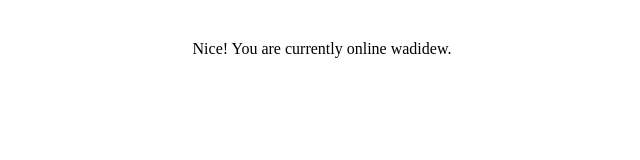
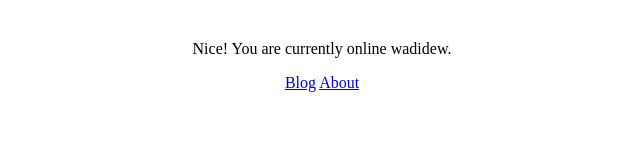
Before and after one commit to mabalegend/pewea, a plain HTML site: page index.html in a window 1280 px wide. Shown: the whole page, without its empty margins (318-958 px from the left). Drawn offline with Linux system fonts and the light colour scheme.

Commit message:
Update index.html

```diff
--- a/index.html
+++ b/index.html
@@ -13,6 +13,8 @@ if('serviceWorker' in navigator) {
  <body>
    <div style="text-align:center; margin-top:40px;">
      <p>Nice! You are currently online wadidew.</p>
-   <div>
+    <a href='blog'>Blog</a>
+    <a href='about'>About</a>
+   </div>
   </body>
 </html>
```
